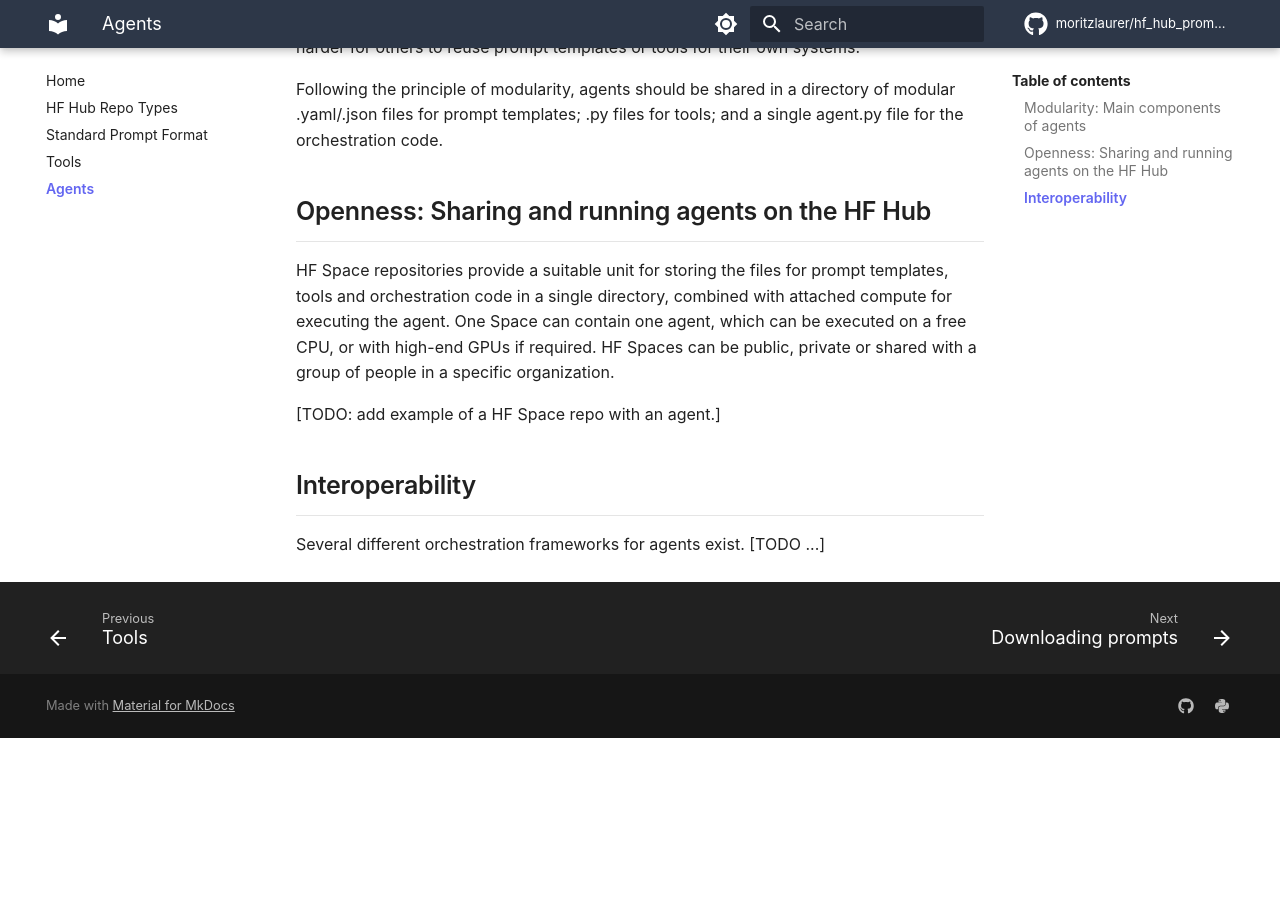
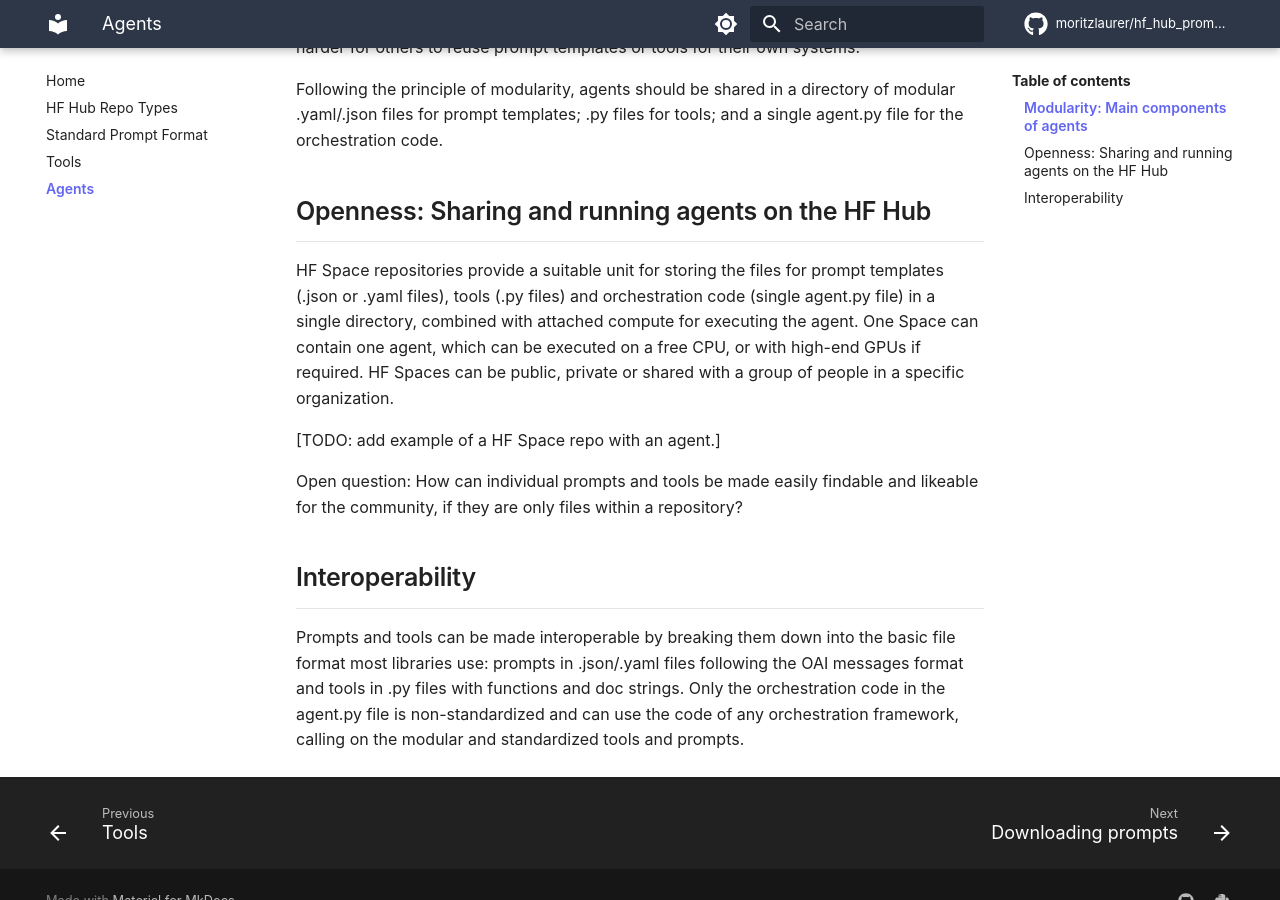
Before and after one commit to MoritzLaurer/prompt_templates, an MkDocs documentation site: the page built from docs/agents.md, in a window 1280 px wide and 900 px high, scrolled down 676 px. Built offline with MkDocs 1.6.1 and Material for MkDocs 9.7.7, drawn with Linux system fonts in a browser that asks for light colours; comment, search, counter and statistics services are not loaded; before the commit the page ends 1414 px from its top, so only the background shows below that.

Commit message:
docs: update agents.md

```diff
--- a/docs/agents.md
+++ b/docs/agents.md
@@ -19,14 +19,18 @@ Following the principle of modularity, agents should be shared in a directory of
 
 ## Openness: Sharing and running agents on the HF Hub
 
-HF Space repositories provide a suitable unit for storing the files for prompt templates, tools and orchestration code in a single directory, combined with attached compute for executing the agent. One Space can contain one agent, which can be executed on a free CPU, or with high-end GPUs if required. HF Spaces can be public, private or shared with a group of people in a specific organization.
+HF Space repositories provide a suitable unit for storing the files for prompt templates (.json or .yaml files), tools (.py files) and orchestration code (single agent.py file) in a single directory, combined with attached compute for executing the agent. One Space can contain one agent, which can be executed on a free CPU, or with high-end GPUs if required. HF Spaces can be public, private or shared with a group of people in a specific organization.
 
 [TODO: add example of a HF Space repo with an agent.]
+
+Open question: How can individual prompts and tools be made easily findable and likeable for the community, if they are only files within a repository?
 
 
 ## Interoperability
 
-Several different orchestration frameworks for agents exist. [TODO ...]
+Prompts and tools can be made interoperable by breaking them down into the basic file format most libraries use: prompts in .json/.yaml files following the OAI messages format and tools in .py files with functions and doc strings. Only the orchestration code in the agent.py file is non-standardized and can use the code of any orchestration framework, calling on the modular and standardized tools and prompts.
+
+
 
 
 <!--
```
